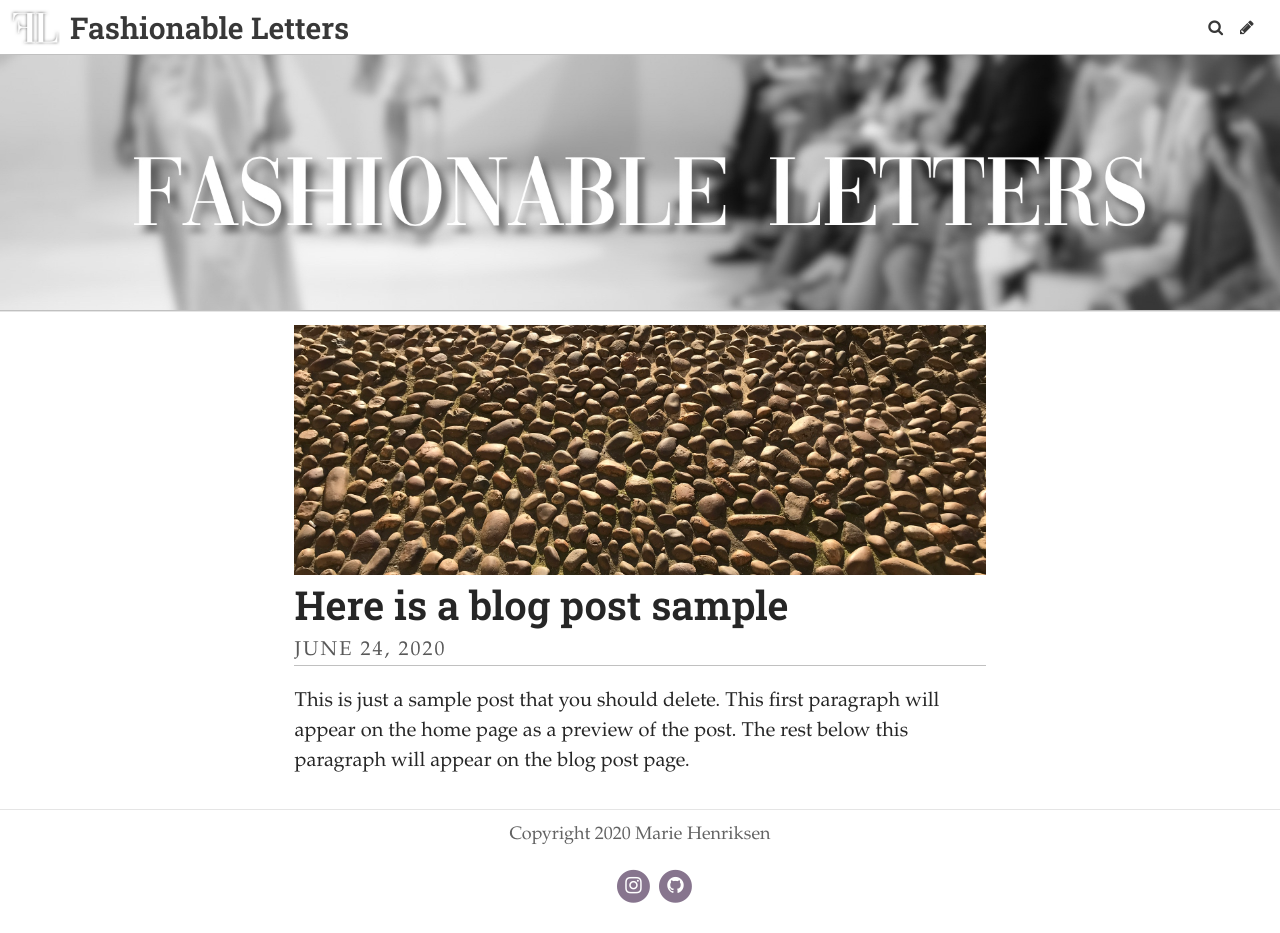
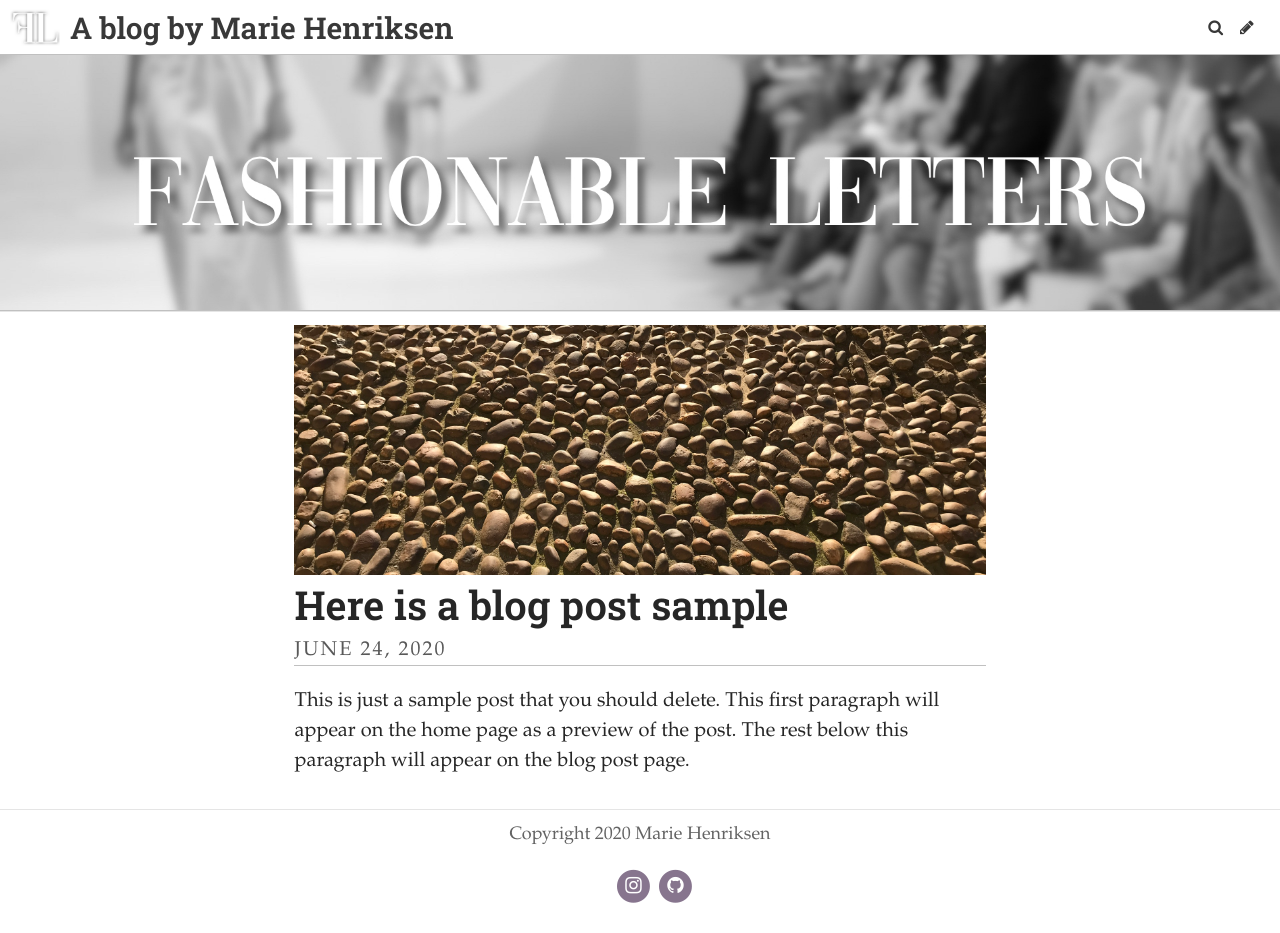
Before and after one commit to Mariehenriksen/fashionabletexts, a Jekyll site: the page built from index.html, in a window 1280 px wide. Built offline with Jekyll 4.4.1, drawn with Linux system fonts in a browser that asks for light colours; some web fonts are replaced; the list of posts is cut into pages by our own code.

Commit message:
Update Settings “general”

```diff
--- a/_data/settings.yml
+++ b/_data/settings.yml
@@ -1,4 +1,4 @@
-title: Fashionable Letters
+title: A blog by Marie Henriksen
 description: ""
 header_text: ""
 footer_text: Copyright 2020 Marie Henriksen
```
